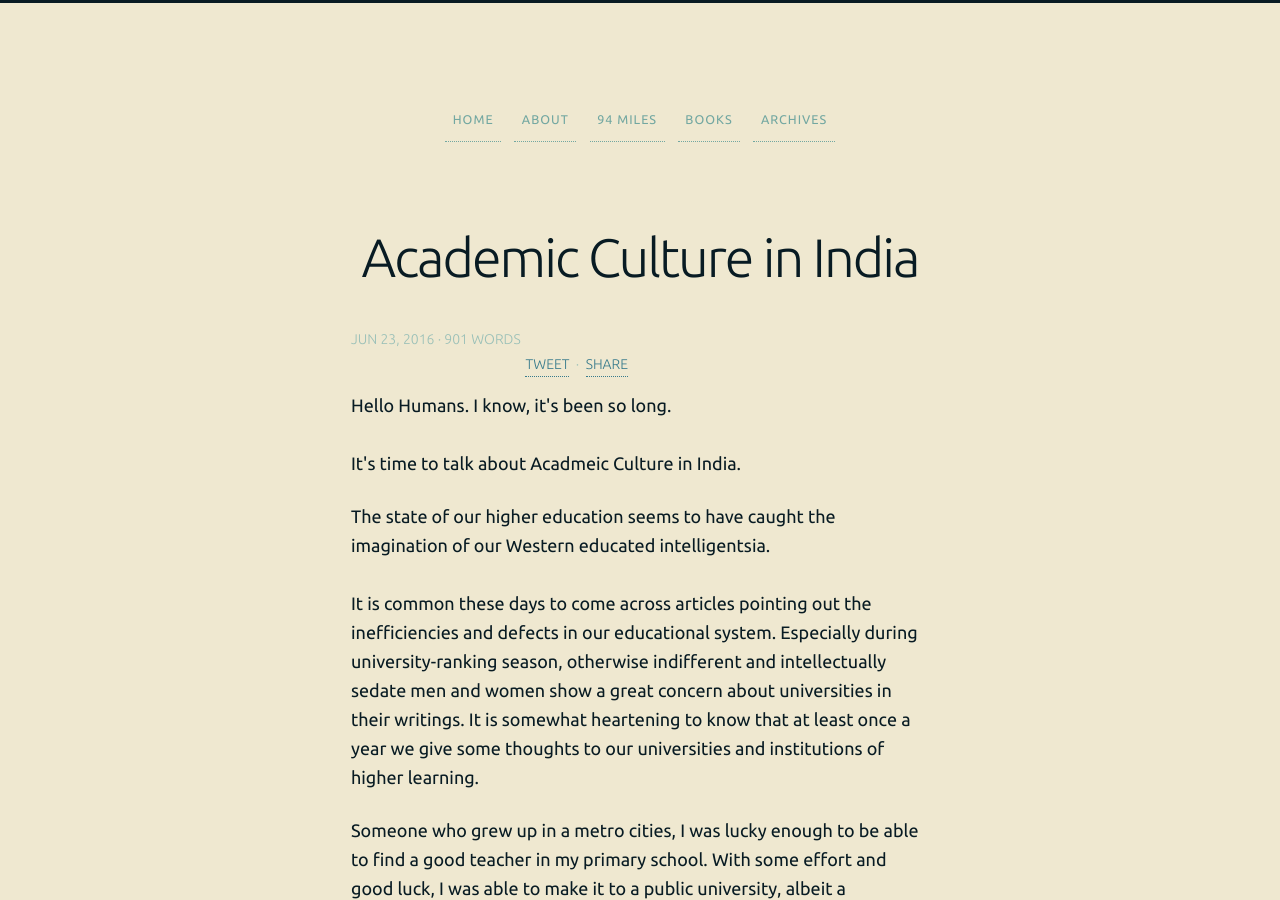
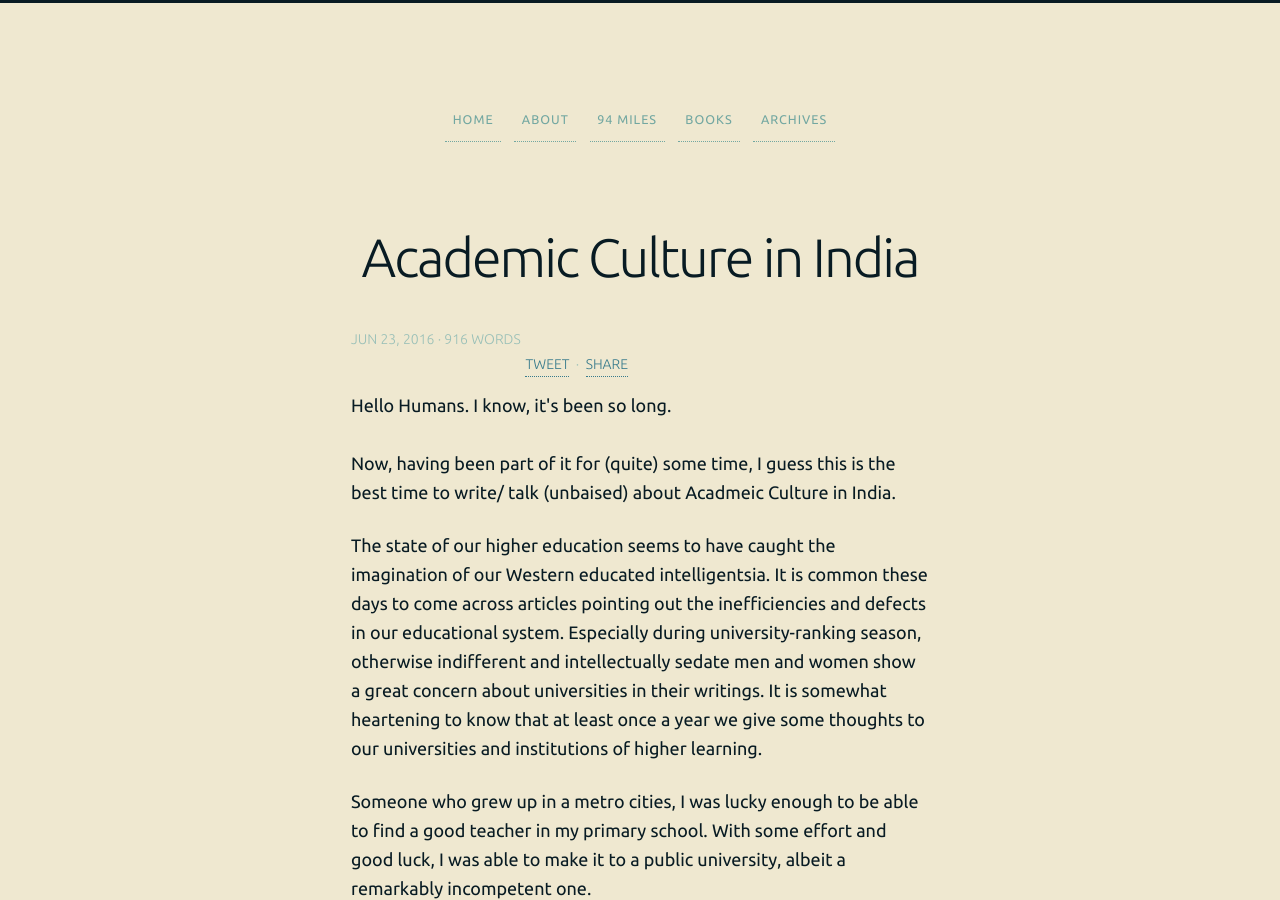
Before and after one commit to 93notes/93notes.github.io, a Jekyll site: the page built from _posts/2016-06-23-acadmeic-culture-in-india.html, in a window 1280 px wide and 900 px high. Built offline with Jekyll 4.4.1, drawn with Linux system fonts in a browser that asks for light colours; nearby versions of some CDN libraries.

Commit message:
Update 2016-06-23-acadmeic-culture-in-india.html

```diff
--- a/_posts/2016-06-23-acadmeic-culture-in-india.html
+++ b/_posts/2016-06-23-acadmeic-culture-in-india.html
@@ -7,11 +7,12 @@ published: true
 ---
 
 <p> Hello Humans. I know, it's been so long.</br> </br>
-It's time to talk about Acadmeic Culture in India.
+
+Now, having been part of it for (quite) some time, I guess this is the best time to write/ talk (unbaised) about Acadmeic Culture in India.
 </p>
 
 <p>The state of our higher education seems to have caught the imagination of our Western educated intelligentsia.
-</br> </br>
+
 It is common these days to come across articles pointing out the inefficiencies and defects in our educational system.
 Especially during university-ranking season, otherwise indifferent and intellectually sedate men and women show a great concern about universities in their writings. It is somewhat heartening to know that at least once a year we give some thoughts to our universities and institutions of higher learning.
 </p>
```
